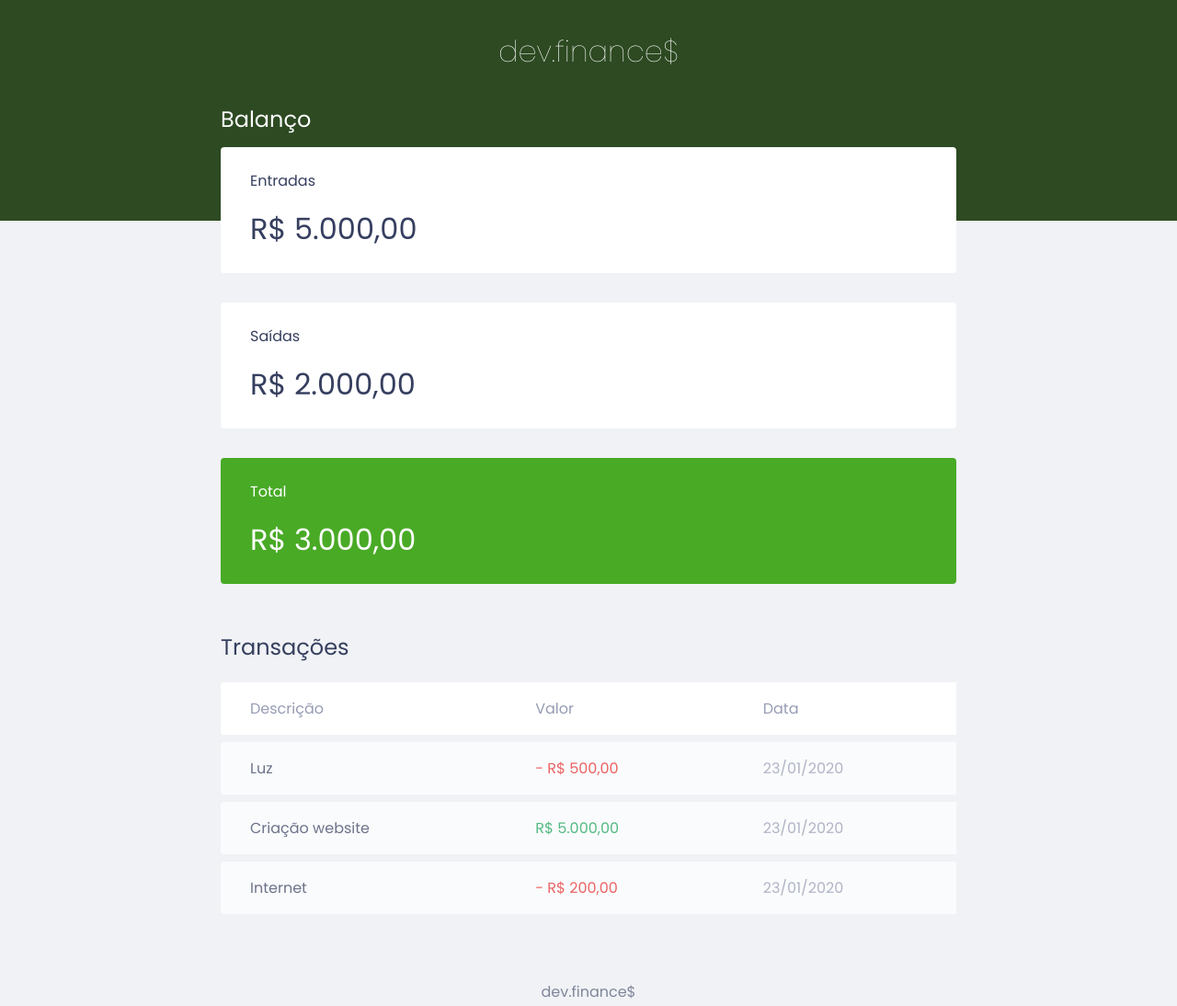
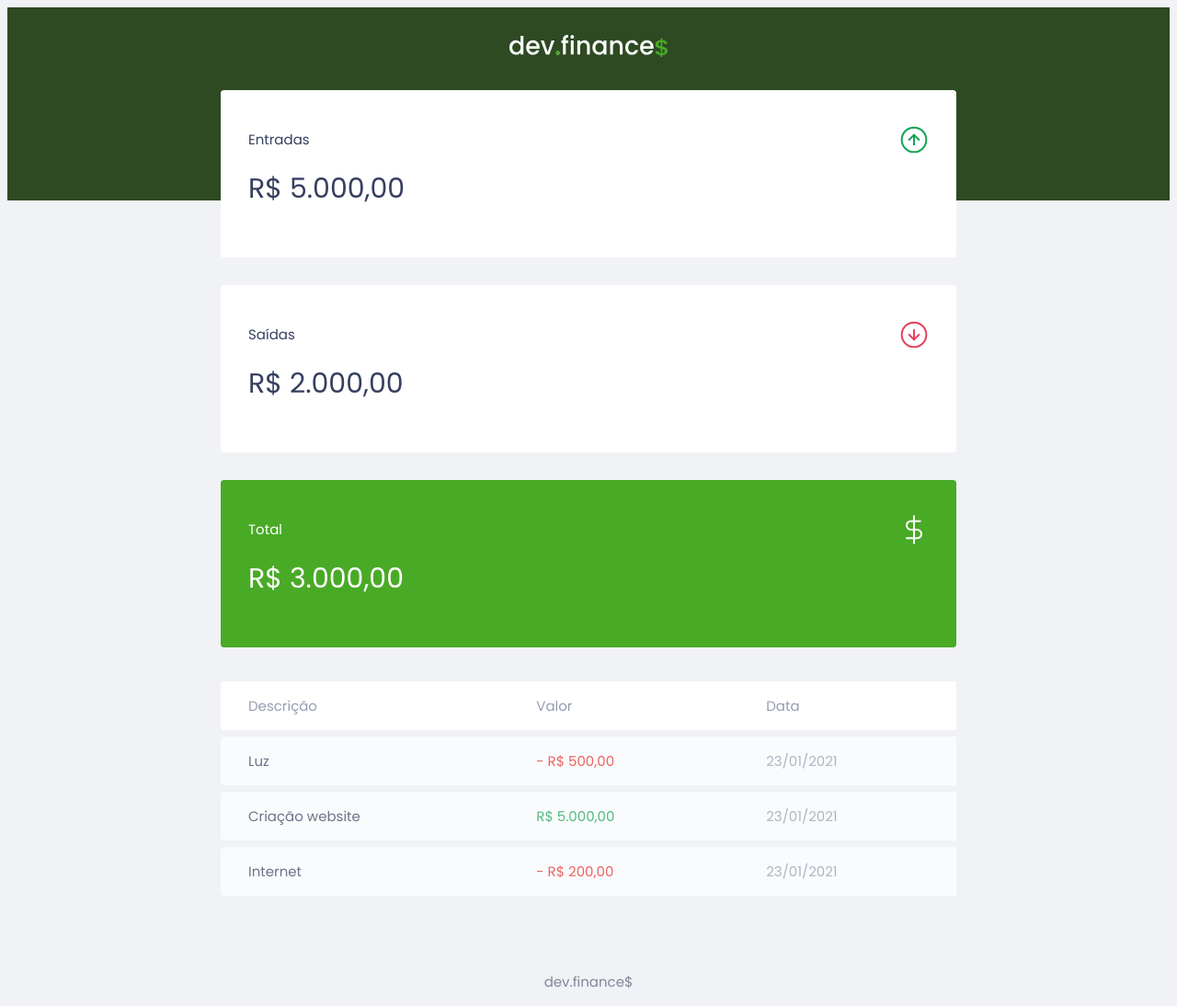
Before and after one commit to GusMartins499/maratona-discover, a plain HTML site: page index.html in a window 1280 px wide. Shown: the whole page at 92% size. Drawn offline with Linux system fonts and the light colour scheme.

Commit message:
aula 2 - não finalizada

```diff
--- a/index.html
+++ b/index.html
@@ -1,46 +1,51 @@
 <!DOCTYPE html>
 <html lang="pt-br">
-
     <head>
-  <meta charset="UTF-8">
-  <meta name="viewport" content="width=device-width, initial-scale=1.0">
+        <meta charset="UTF-8" />
+        <meta name="viewport" content="width=device-width, initial-scale=1.0" />
         <title>dev.finance$</title>
 
         <link rel="stylesheet" href="./style.css">
         <link rel="preconnect" href="https://fonts.gstatic.com">
-  <link
-    href="https://fonts.googleapis.com/css2?family=Poppins:ital,wght@0,100;0,400;0,700;1,100;1,400;1,700&display=swap"
-    rel="stylesheet">
+        <link href="https://fonts.googleapis.com/css2?family=Poppins:ital,wght@0,100;0,400;0,700;1,100;1,400;1,700&display=swap" rel="stylesheet">
     </head>
-
     <body>
         <header>
-    <h1 id="logo">dev.finance$</h1>
+          <img src="./assets/logo.svg" alt="Logo Dev Finance">
         </header>
 
         <main class="container">
             <section id="balance">
-      <h2>Balanço</h2>
+              <h2 class="sr-only">Balanço</h2>
 
                 <div class="card">
-        <h3>Entradas</h3>
+                    <h3>
+                      <span>Entradas</span>
+                      <img src="./assets/income.svg" alt="Imagem de entradas">
+                    </h3>
                     <p>R$ 5.000,00</p>
                 </div>
 
                 <div class="card">
-        <h3>Saídas</h3>
+                    <h3>
+                      <span>Saídas</span>
+                      <img src="./assets/expense.svg" alt="Imagem de saídas">
+                    </h3>
                     <p>R$ 2.000,00</p>
                 </div>
 
                 <div class="card total">
-        <h3>Total</h3>
+                    <h3>
+                      <span>Total</span>
+                      <img src="./assets/total.svg" alt="Imagem de total">
+                    </h3>
                     <p>R$ 3.000,00</p>
                 </div>
 
             </section>
 
             <section id="transaction">
-      <h2>Transações</h2>
+              <h2 class="sr-only">Transações</h2>
                 <table id="data-table">
                     <thead>
                         <tr>
@@ -53,26 +58,23 @@
                         <tr>
                             <td class="description">Luz</td>
                             <td class="expense">- R$ 500,00</td>
-            <td class="date">23/01/2020</td>
+                            <td class="date">23/01/2021</td>
                         </tr>
                         <tr>
                             <td class="description">Criação website</td>
                             <td class="income">R$ 5.000,00</td>
-            <td class="date">23/01/2020</td>
+                            <td class="date">23/01/2021</td>
                         </tr>
                         <tr>
                             <td class="description">Internet</td>
                             <td class="expense">- R$ 200,00</td>
-            <td class="date">23/01/2020</td>
+                            <td class="date">23/01/2021</td>
                         </tr>
                     </tbody>
                 </table>
             </section>
         </main>
 
-  <footer>
-    <p>dev.finance$</p>
-  </footer>
+        <footer><p>dev.finance$</p></footer>
     </body>
-
 </html>
--- a/style.css
+++ b/style.css
@@ -1,33 +1,57 @@
-/*GLOBAL */
+/* Global ===================== */
 :root {
-  --color-dark-blue: #363f5f;
+  --dark-blue: #363f5f;
+  --green: #49AA26;
+  --light-green: #3dd705;
+  --red: #e92929;
+
 }
 
 * {
-  margin: 0;
+  box-sizing: border-box;
+}
+
+html {
+  font-size: 93.75%; /* 15px */
+}
+
+body {
+  background: #f0f2f5;
+  font-family:'Poppins', sans-serif
+}
+
+.sr-only {
+  position: absolute;
+  width: 1px;
+  height: 1px;
   padding: 0;
-  box-sizing: border-box;
+  margin: -1px;
+  overflow: hidden;
+  clip: rect(0, 0, 0, 0);
+  white-space: nowrap;
+  border-width: 0;
 }
 
 .container {
   width: min(90vw, 800px);
   margin: auto;
+
+  font-weight: normal;
 }
 
+/* Titles ===================== */
 h2 {
   margin-top: 3.2rem;
   margin-bottom: 0.8rem;
-  color: var(--color-dark-blue);
-  font-weight: 400;
+  color: var(--dark-blue);
+
+  font-weight: normal;
 }
-/*FIM GLOBAL */
-body {
-  background: #f0f2f5;
-  font-family: 'Poppins', sans-serif;
-}
-/*HEADER*/
+
+
+/* Header ===================== */
 header {
-  background: #2d4a22;
+  background: #2D4A22;
   padding: 2rem 0 10rem;
   text-align: center;
 }
@@ -36,33 +60,36 @@ header {
   color: #fff;
   font-weight: 100;
 }
-/*FIM HEADER*/
 
-/*BALANCE*/
+/* Balance ===================== */
 #balance {
   margin-top: -8rem;
 }
 
 #balance h2 {
-  color: #fff;
-  margin-top: 0;
+  color:white;
+  margin-top:0;
 }
-/*FIM BALANCE*/
 
-/*CARDS*/
+/* Cards ===================== */
 .card {
-  background: #fff;
+  background: white;
   padding: 1.5rem 2rem;
   border-radius: 0.25rem;
 
   margin-bottom: 2rem;
 
-  color: var(--color-dark-blue);
+  color: var(--dark-blue);
 }
 
 .card h3 {
-  font-weight: 400;
+  font-weight: normal;
   font-size: 1rem;
+
+  display: flex;
+  align-items: center;
+  justify-content: space-between;
+
 }
 
 .card p {
@@ -73,12 +100,11 @@ header {
 }
 
 .card.total {
-  background: #49aa26;
-  color: #fff;
+  background: #49AA26;
+  color: white;
 }
-/*FIM CARDS*/
 
-/*TABLE*/
+/* Table ===================== */
 #data-table {
   width: 100%;
   border-spacing: 0 0.5rem;
@@ -86,35 +112,34 @@ header {
 }
 
 table thead tr th:first-child,
-table tbody tr td:first-child {
+table tbody tr td:first-child{
   border-radius: 0.25rem 0 0 0.25rem;
 }
 
 table thead th {
-  background: #fff;
+  background: white;
 
-  font-weight: 400;
+  font-weight: normal;
   padding: 1rem 2rem;
 
   text-align: left;
 }
 
 table tbody tr {
-  opacity: 0.7;
+  opacity: 0.7
 }
 
 table tbody tr:hover {
-  opacity: 1;
+  opacity: 1
 }
 
 table tbody td {
-  background: #fff;
-
+  background:white;
   padding: 1rem 2rem;
 }
 
 td.description {
-  color: var(--color-dark-blue);
+  color: var(--dark-blue);
 }
 
 td.income {
@@ -124,14 +149,12 @@ td.income {
 td.expense {
   color: #e92929;
 }
-/*FIM TABLE*/
 
-/*FOOTER*/
+/* Footer ===================== */
 footer {
   text-align: center;
   padding: 4rem 0 2rem;
-  color: var(--color-dark-blue);
+  color: var(--dark-blue);
 
   opacity: 0.6;
 }
-/*FIM FOOTER*/
```
Also changed, not shown: assets/expense.svg (added), assets/income.svg (added), assets/logo.svg (added), assets/minus.svg (added), assets/plus.svg (added), assets/total.svg (added). Lines whose indentation alone changed are shown as unchanged.
